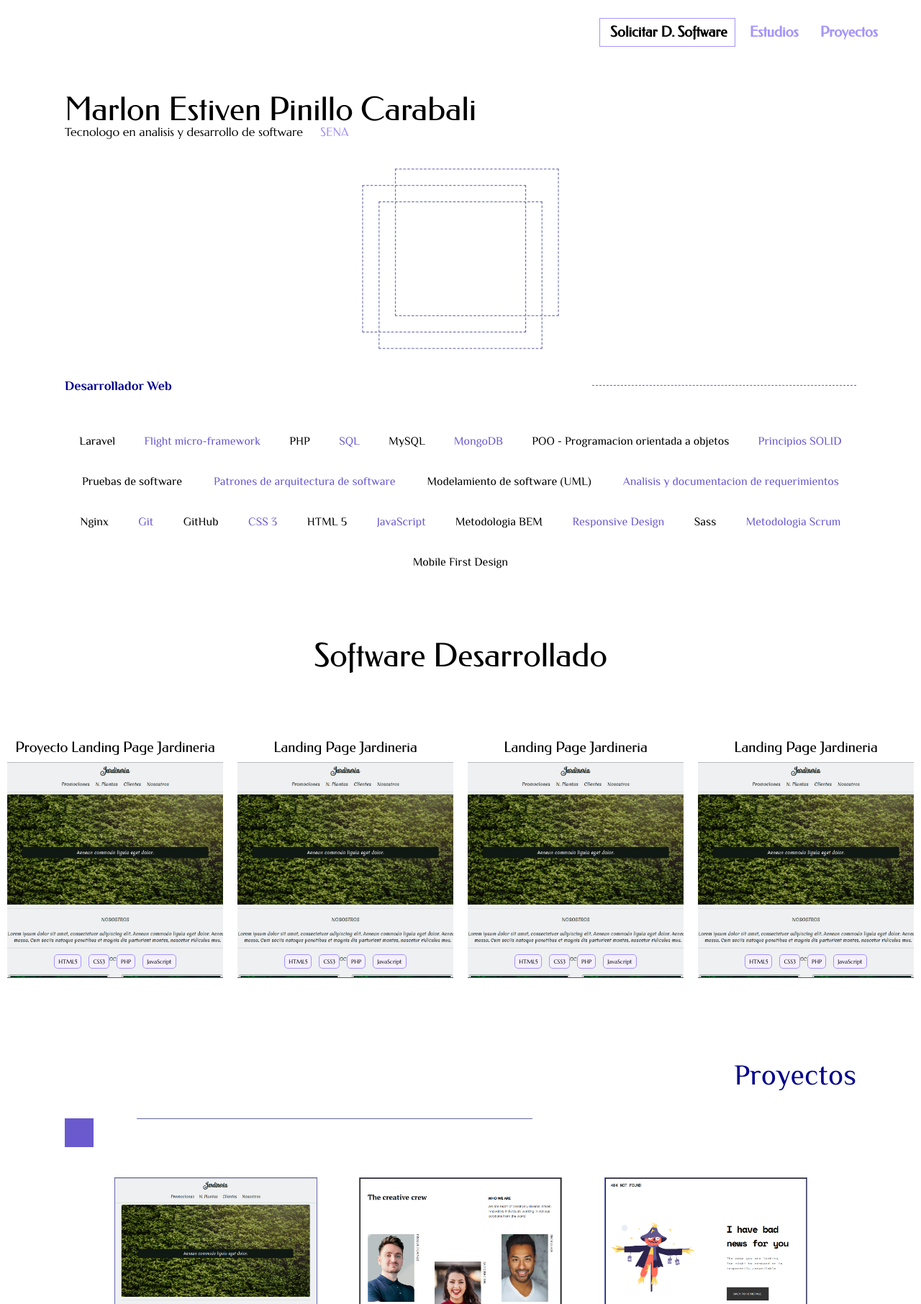
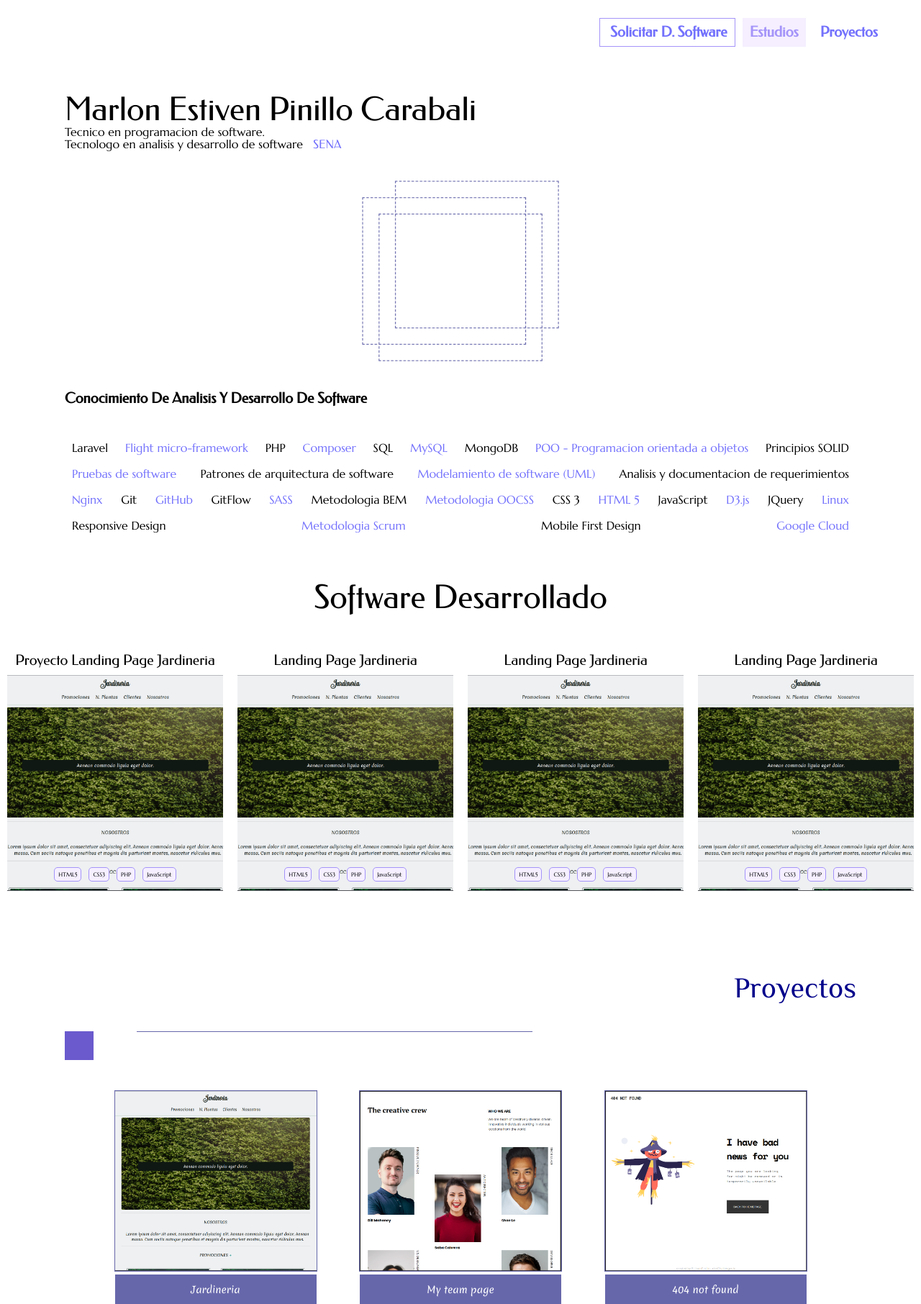
Before and after one commit to EstivenPinillo/estivenpinillo.dev, a PHP site: page / in a window 1280 px wide. Shown: the top 1812 px of the page at 72% size. Run offline with PHP 8.4, Linux system fonts and the light colour scheme.

Commit message:
style: add new palette colors to 'Knowledge of software analysis and development' and class OOCSS

```diff
--- a/css/project.css
+++ b/css/project.css
@@ -64,8 +64,14 @@
 .br-4 {
   border-radius: 4px; }
 
-.ml-20 {
-  margin-left: 20px; }
+.mt-40 {
+  margin-top: 40px; }
+
+.mt-60 {
+  margin-top: 60px; }
+
+.ml-10 {
+  margin-left: 10px; }
 
 .font-federo {
   font-family: Federo; }
@@ -151,9 +157,22 @@
   .opt:hover {
     background-color: #f5efffff; }
 
+.gridcol-3 {
+  grid-column: 3 / 3; }
+
+.conocimiento {
+  display: flex;
+  justify-content: space-between;
+  flex-wrap: wrap; }
+  .conocimiento > li {
+    padding: 10px; }
+    .conocimiento > li:hover {
+      background-color: #f5efffff; }
+    .conocimiento > li:nth-child(even) {
+      color: #7371fcff; }
+
 .developed-software {
   grid-column: 1/6;
-  margin-top: 80px;
   display: grid;
   grid-template-columns: 1fr auto 1fr; }
 
@@ -172,8 +191,7 @@
   flex-direction: row;
   flex-wrap: wrap;
   align-items: center;
-  justify-content: space-evenly;
-  margin-top: 80px; }
+  justify-content: space-evenly; }
 
 .software {
   padding: 5px;
--- a/css/style.css
+++ b/css/style.css
@@ -122,9 +122,8 @@
 
 
 .inf-tecnology {
-    position: relative;
-    grid-column: 3 / 3 ;
-    margin-top: 40px;
+
+
 }
 
 .inf-tecnology__profile {
@@ -141,11 +140,8 @@
 }
 
 .inf-tecnology__header {
-    display: flex;
-    align-items: center;
-    font-family: Philosopher-Bold;
-    font-size: 18px;
-    width: 100%;
+
+
 }
 
 .inf-tecnology__header__title {
@@ -153,7 +149,7 @@
 }
 
 .line {
-    border: 1px solid var(--very-peri);
+    border: 5px solid var(--very-peri);
     border-width: 1px 0px 0px 0px;
     width: 50%;
 }
@@ -163,14 +159,11 @@
 }
 
 .inf-tecnology__ul {
-    display: flex;
-    justify-content: space-evenly;
-    flex-wrap: wrap;
-    margin-top: 40px;
+
 }
 
 .inf-tecnology__ul > li{
-    padding: 20px;
+
 }
 
 .inf-tecnology__ul > li:nth-child(even) {
--- a/index.html
+++ b/index.html
@@ -17,35 +17,42 @@
 
         <nav class="navigation font-federo">
             <ul class="navigation-opt">
-                <li id="DSoftware" class="opt fw-bold fs-m b-tropicalindigo">Software</li>
-                <li class="opt fw-bold fs-m color-tropicalindigo">Estudios</li>
-                <li class="opt fw-bold fs-m"><a class="color-tropicalindigo" href="#developed-software">Proyectos</a></li>
+                <li id="DSoftware" class="opt fw-bold fs-m b-tropicalindigo color-mediumslateblue">Software</li>
+                <li class="opt fw-bold fs-m color-tropicalindigo bg-magnolia">Estudios</li>
+                <a class="color-mediumslateblue" href="#developed-software"><li class="opt fw-bold fs-m">Proyectos</li></a>
             </ul>
         </nav>
 
         <header class="header-main">
-            <h1 class="font-federo fs-b"><span id="marlon">Marlon</span> Estiven Pinillo <span id="carabali">Carabali</span></h1>
+            <h1 class="font-federo fs-b">
+                <span id="marlon">Marlon</span> Estiven Pinillo <span id="carabali">Carabali</span>
+            </h1>
+            <div>
+                <span class="font-marcellus">Tecnico en programacion de software.</span>
+            </div>
             <div>
                 <span class="font-marcellus">Tecnologo en analisis y desarrollo de software</span>
-                <span class="color-tropicalindigo font-federo ml-20" >SENA</span>
+                <span class="color-mediumslateblue font-federo ml-10">SENA</span>
             </div>
         </header>
 
-        <section class="inf-tecnology">
+        <section class="gridcol-3 mt-40">
             <div class="inf-tecnology__profile">
-                <img class="inf-tecnology__profile__img" src="profile.png" alt="">
+                <img class="inf-tecnology__profile__img" src="profile.png" alt="Retrato Abstracto">
             </div>
-            <div class="inf-tecnology__element">
-                <header class="inf-tecnology__header">
-                    <h3 class="inf-tecnology__header__title color--dark-blue">
-                        Desarrollador Web
-                    </h3>
-                    <div class="line line--style-dashed"></div>
+        </section>
+
+        <section class="gridcol-3 mt-40">
+                <header>
+                    <h2 class="fs-m fw-bold font-federo">
+                        Conocimiento De Analisis Y Desarrollo De Software
+                    </h2>
                 </header>
-                <ul class="inf-tecnology__ul">
+                <ul class="conocimiento font-marcellus mt-40">
                     <li>Laravel</li>
                     <li>Flight micro-framework</li>
                     <li>PHP</li>
+                    <li>Composer</li>
                     <li>SQL</li>
                     <li>MySQL</li>
                     <li>MongoDB</li>
@@ -58,23 +65,28 @@
                     <li>Nginx</li>
                     <li>Git</li>
                     <li>GitHub</li>
+                    <li>GitFlow</li>
+                    <li>SASS</li>
+                    <li>Metodologia BEM</li>
+                    <li>Metodologia OOCSS</li>
                     <li>CSS 3</li>
                     <li>HTML 5</li>
                     <li>JavaScript</li>
-                    <li>Metodologia BEM</li>
+                    <li>D3.js</li>
+                    <li>JQuery</li>
+                    <li>Linux</li>
                     <li>Responsive Design</li>
-                    <li>Sass</li>
                     <li>Metodologia Scrum</li>
                     <li>Mobile First Design</li>
+                    <li>Google Cloud</li>
                 </ul>
-            </div>
         </section>
 
-        <section id="developed-software" class="developed-software">
+        <section id="developed-software" class="developed-software mt-60">
             <header class="header-section t-center">
                 <a class="font-federo fs-title" href="#developed-software">Software <span>Desarrollado</span></a>
             </header>
-            <section class="software-list">
+            <section class="software-list mt-40">
                 <article class="software t-center font-marcellus br-4">
                     <h2 class="header-sub t-center fs-m font-federo">Proyecto Landing Page Jardineria</h2>
                     <div class="wh-100x300">
--- a/sass/project.scss
+++ b/sass/project.scss
@@ -89,8 +89,16 @@ $medium-slate-blue: #7371fcff;
     border-radius: 4px;
 }
 
-.ml-20 {
-    margin-left: 20px;
+.mt-40 {
+    margin-top: 40px;
+}
+
+.mt-60 {
+    margin-top: 60px;
+}
+
+.ml-10 {
+    margin-left: 10px;
 }
 
 .font-federo {
@@ -213,10 +221,29 @@ $medium-slate-blue: #7371fcff;
     }
 }
 
+.gridcol-3 {
+    grid-column: 3 / 3 ;
+}
+
+.conocimiento {
+    display: flex;
+    justify-content: space-between;
+    flex-wrap: wrap;
+    &> li {
+        padding: 10px;
+
+        &:hover {
+            background-color: $magnolia;
+        }
+
+        &:nth-child(even) {
+            color: $medium-slate-blue;
+        }
+    }
+}
 
 .developed-software {
     grid-column: 1/6;
-    margin-top: 80px;
     display: grid;
     grid-template-columns: 1fr auto 1fr;
 }
@@ -244,7 +271,6 @@ $medium-slate-blue: #7371fcff;
     flex-wrap: wrap;
     align-items: center;
     justify-content: space-evenly;
-    margin-top: 80px;
 }
 
 .software {
```
